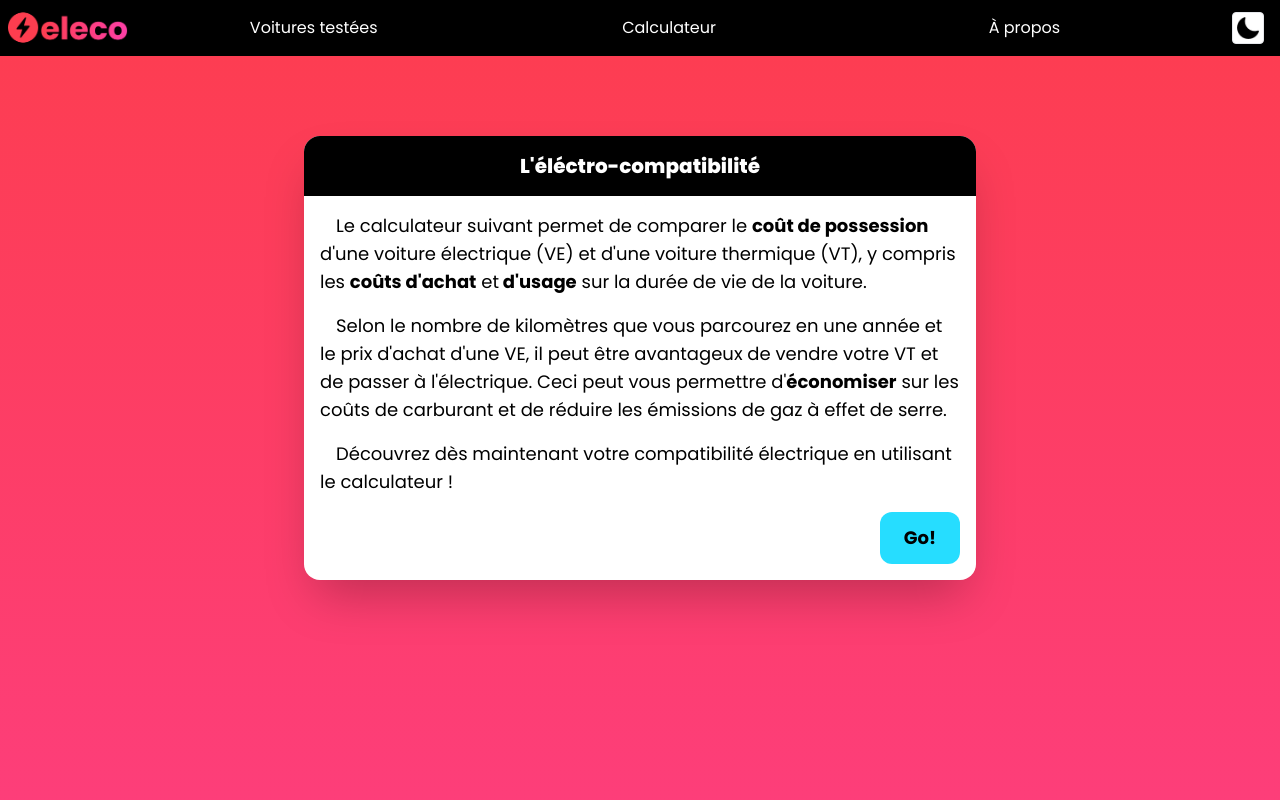
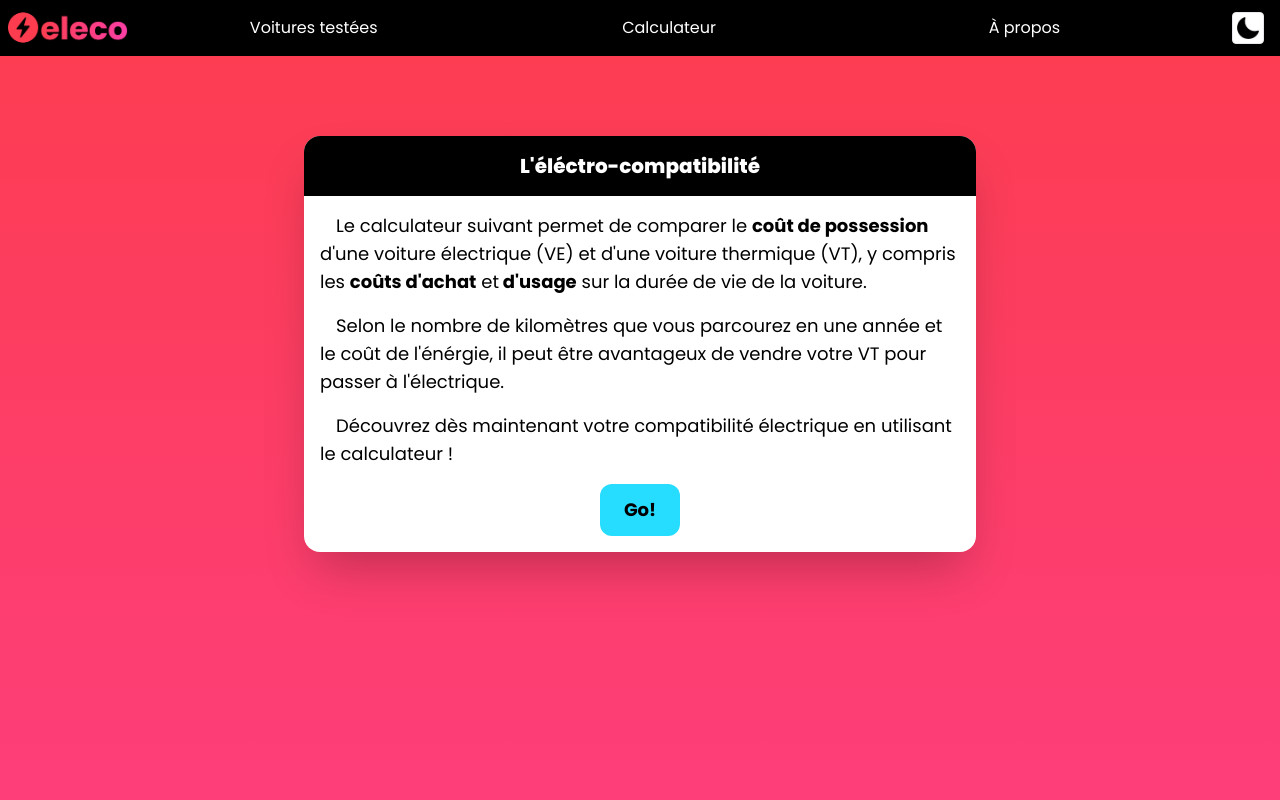
Before and after one commit to thiseas-perso/electric, a Next.js app: page /calculator in a window 1280 px wide. Shown: the top 800 px of the page. Built offline with nearby package versions, Linux system fonts and the light colour scheme.

Commit message:
minor content fix

```diff
--- a/pages/calculator/index.js
+++ b/pages/calculator/index.js
@@ -29,18 +29,15 @@ const Calculator = () => {
             </p>
             <p className="indent-4">
               Selon le nombre de kilomètres que vous parcourez en une année et
-              le prix d&apos;achat d&apos;une VE, il peut être avantageux de
-              vendre votre VT et de passer à l&apos;électrique. Ceci peut vous
-              permettre d&apos;<strong className="font-bold">économiser</strong>{' '}
-              sur les coûts de carburant et de réduire les émissions de gaz à
-              effet de serre.
+              le coût de l&apos;énérgie, il peut être avantageux de vendre votre
+              VT pour passer à l&apos;électrique.
             </p>
             <p className="indent-4">
               Découvrez dès maintenant votre compatibilité électrique en
               utilisant le calculateur !
             </p>
             <Link
-              className="ml-auto bg-light-primary-4 px-6 py-3 rounded-xl font-bold hover:bg-light-primary-5 transition-colors dark:bg-dark-primary-1 dark:hover:bg-dark-primary-0"
+              className="mx-auto bg-light-primary-4 px-6 py-3 rounded-xl font-bold hover:bg-light-primary-5 transition-colors dark:bg-dark-primary-1 dark:hover:bg-dark-primary-0"
               href={'/calculator/form'}
             >
               Go!
```
